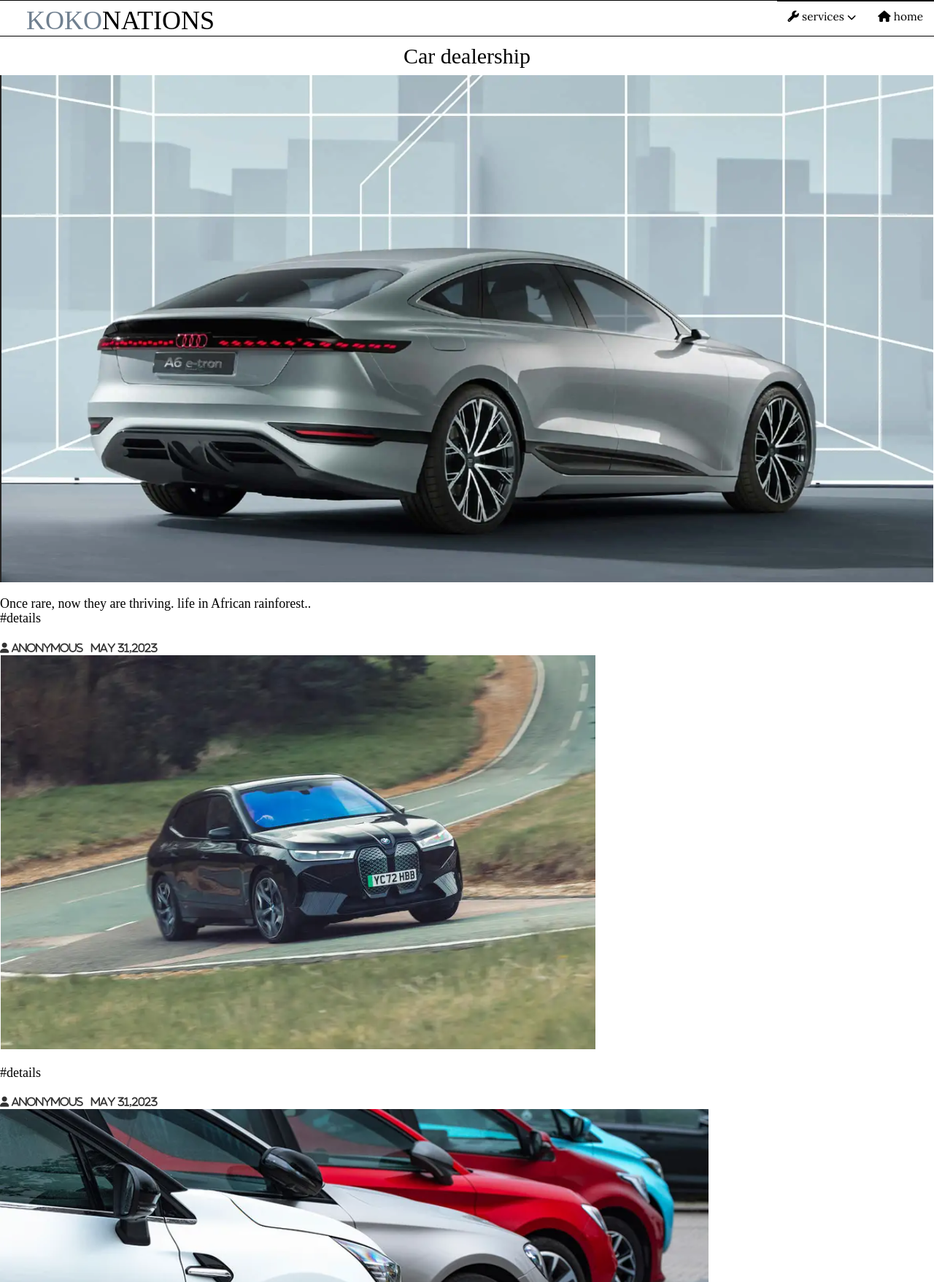
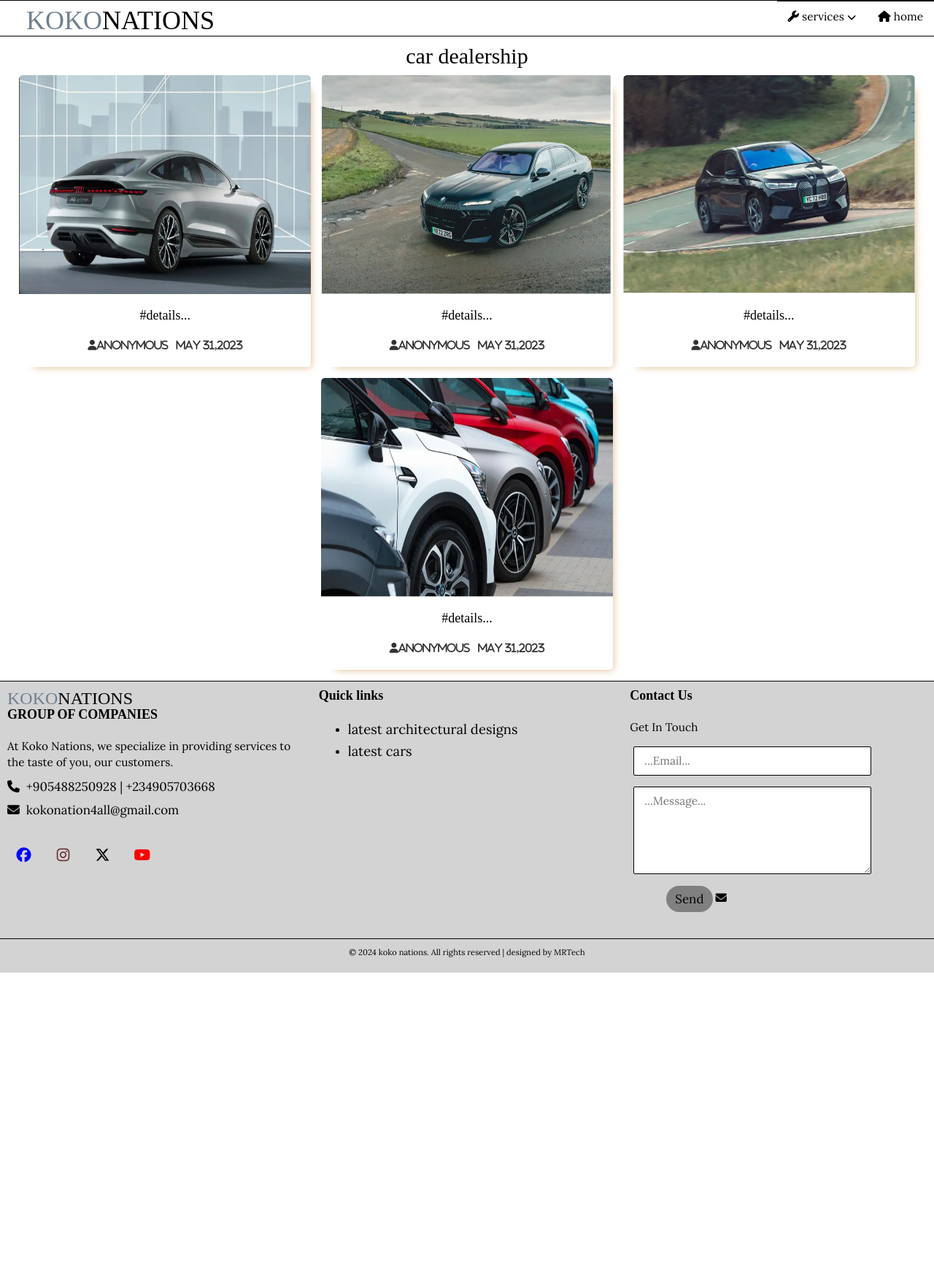
Before and after one commit to ChegeMicheal/kokonations, a Flask app: page /cars in a window 1280 px wide. Shown: the top 1757 px of the page at 73% size. After the commit the page ends 1333 px from the top, so only its background shows below. Run offline with Flask 3, Linux system fonts and the light colour scheme; some libraries are stand-ins or nearby versions.

Commit message:
tweaked uploads

```diff
--- a/website/templates/cars.html
+++ b/website/templates/cars.html
@@ -6,15 +6,25 @@
 
 {% block content %}
 <div class="services">
-  <h2 class="service-content">Car dealership </h2>
-      </div>
-      <div class="post">
+  <h2 class="service-content">car dealership</h2>
+  <div class="post">
         <img src="{{ url_for('static' , filename='images/uploads/cars1.PNG') }}" alt="" class="slider-image">
         <div class="post-info">
           <br>
-          <h4><a href="single.html">Once rare, now they are thriving. life in African rainforest..</a></h4>
-          <h4><a href="single.html">#details</a></h4> <br>
-          <i class="fas fa-user"> anonymous</i>
+          <h4><a href="single.html">#details...</a></h4>
+          <br>
+          <i class="fas fa-user">Anonymous </i>
+          &nbsp;
+          <i class="fas fa-calender">may 31,2023</i>
+        </div>
+      </div>
+      <div class="post">
+        <img src="{{ url_for('static' , filename='images/uploads/cars2.PNG') }}" alt="" class="slider-image">
+        <div class="post-info">
+          <br>
+          <h4><a href="single.html">#details...</a></h4>
+          <br>
+          <i class="fas fa-user">Anonymous </i>
           &nbsp;
           <i class="fas fa-calender">may 31,2023</i>
         </div>
@@ -23,8 +33,9 @@
         <img src="{{ url_for('static' , filename='images/uploads/cars3.PNG') }}" alt="" class="slider-image">
         <div class="post-info">
           <br>
-          <h4><a href="single.html">#details</a></h4> <br>
-          <i class="fas fa-user"> anonymous</i>
+          <h4><a href="single.html">#details...</a></h4>
+          <br>
+          <i class="fas fa-user">Anonymous </i>
           &nbsp;
           <i class="fas fa-calender">may 31,2023</i>
         </div>
@@ -33,18 +44,9 @@
         <img src="{{ url_for('static' , filename='images/uploads/cars4.PNG') }}" alt="" class="slider-image">
         <div class="post-info">
           <br>
-          <h4><a href="single.html">#details</a></h4> <br>
-          <i class="fas fa-user"> anonymous</i>
-          &nbsp;
-          <i class="fas fa-calender">may 31,2023</i>        </div>
-      </div>
-      <div class="post">
-        <img src="{{ url_for('static' , filename='images/uploads/cars2.PNG') }}" alt="" class="slider-image">
-        <div class="post-info">
+          <h4><a href="single.html">#details...</a></h4>
           <br>
-          <h4><a href="single.html">Once rare, now they are thriving. life in African rainforest..</a></h4>
-          <h4><a href="single.html">#details</a></h4> <br>
-          <i class="fas fa-user"> anonymous</i>
+          <i class="fas fa-user">Anonymous </i>
           &nbsp;
           <i class="fas fa-calender">may 31,2023</i>
         </div>
```
Also changed, not shown: website/static/images/animal01.png (deleted), website/static/images/image4.jpg (deleted), website/static/images/image5.jpg (deleted), website/static/images/image6.jpg (deleted), website/static/images/image7.png (deleted), website/static/images/nature01.png (deleted).
